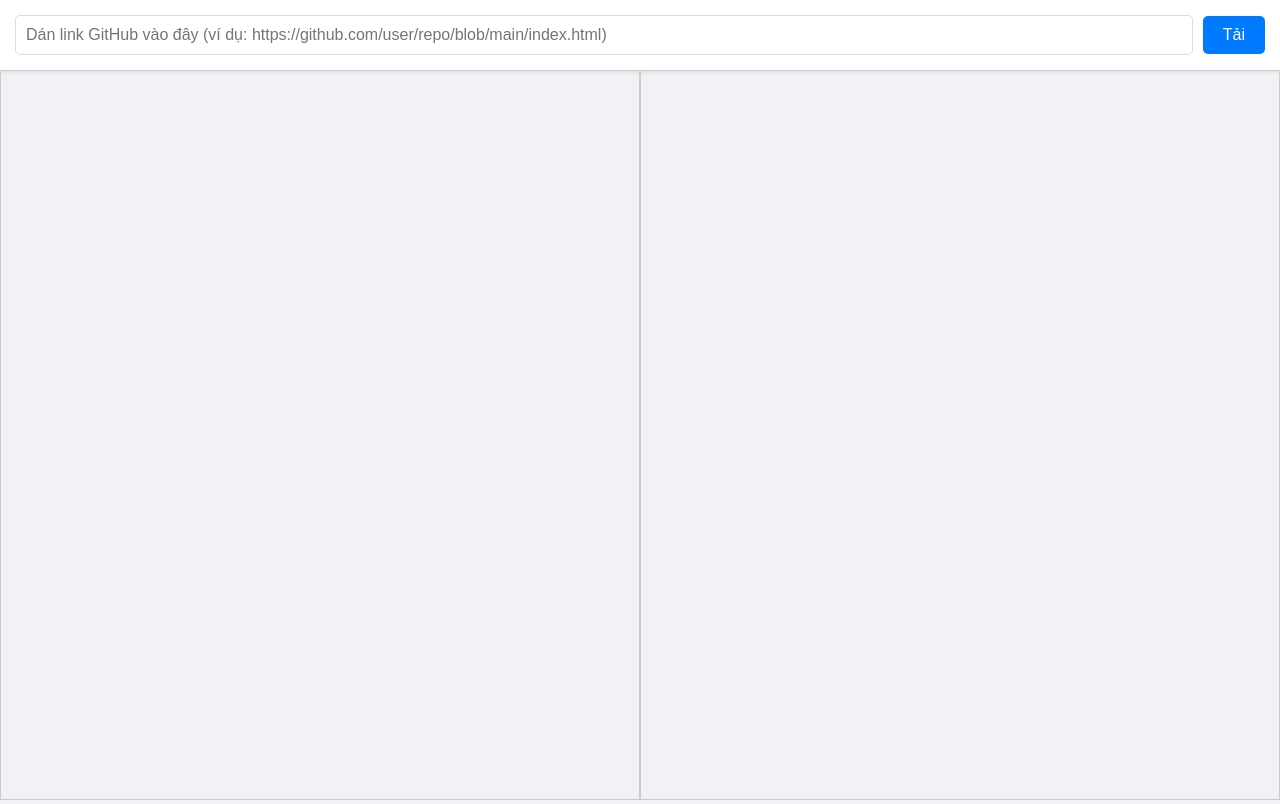
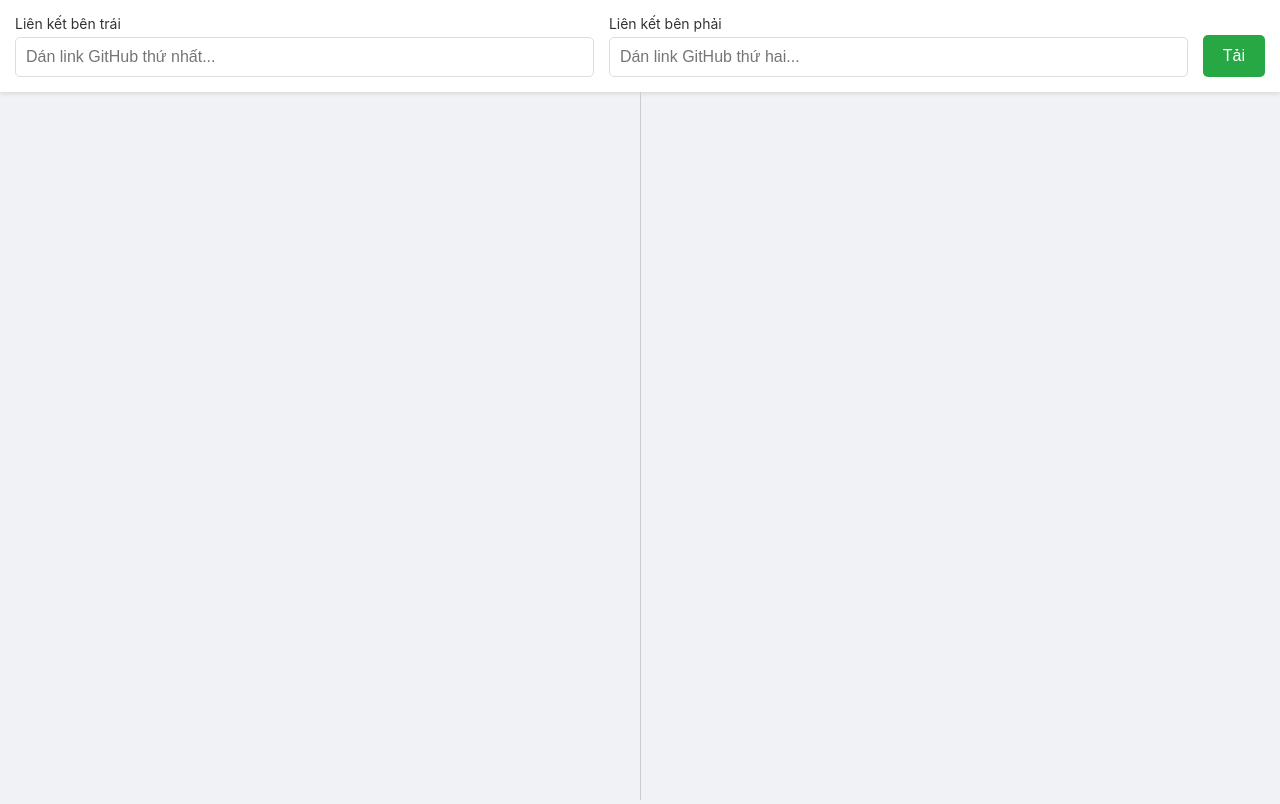
Before and after one commit to truongkhaai136-dot/chiagithub, a plain HTML site: page index.html in a window 1280 px wide. Drawn offline with Linux system fonts and the light colour scheme.

Commit message:
Update index.html

```diff
--- a/index.html
+++ b/index.html
@@ -3,7 +3,7 @@
 <head>
     <meta charset="UTF-8">
     <meta name="viewport" content="width=device-width, initial-scale=1.0">
-    <title>Trình xem GitHub song song</title>
+    <title>Trình xem GitHub chia đôi màn hình</title>
     <style>
         body, html {
             margin: 0;
@@ -14,33 +14,26 @@
             flex-direction: column;
             background-color: #f0f2f5;
         }
-        .container {
-            display: flex;
-            flex: 1; /* Cho phép container lấp đầy không gian còn lại */
-            width: 100%;
-            height: calc(100vh - 70px); /* Chiều cao trừ đi phần input */
-        }
-        .panel {
-            flex: 1;
-            height: 100%;
-            border: 1px solid #ccc;
-            box-sizing: border-box; /* Đảm bảo padding và border không làm tăng kích thước */
-        }
-        iframe {
-            width: 100%;
-            height: 100%;
-            border: none;
-        }
-        .input-bar {
+        .input-container {
             padding: 15px;
             background-color: #fff;
             box-shadow: 0 2px 4px rgba(0,0,0,0.1);
             display: flex;
-            gap: 10px;
+            gap: 15px;
             align-items: center;
+            justify-content: space-around;
         }
-        #github-url {
-            flex-grow: 1;
+        .input-group {
+            flex: 1;
+            display: flex;
+            flex-direction: column;
+        }
+        .input-group label {
+            margin-bottom: 5px;
+            font-size: 14px;
+            color: #333;
+        }
+        .input-group input[type="text"] {
             padding: 10px;
             border: 1px solid #ddd;
             border-radius: 5px;
@@ -49,26 +42,52 @@
         #load-btn {
             padding: 10px 20px;
             border: none;
-            background-color: #007bff;
+            background-color: #28a745;
             color: white;
             border-radius: 5px;
             font-size: 16px;
             cursor: pointer;
             transition: background-color 0.3s;
+            align-self: flex-end; /* Căn chỉnh nút với cuối ô input */
+            height: 42px; /* Đặt chiều cao bằng ô input */
         }
         #load-btn:hover {
-            background-color: #0056b3;
+            background-color: #218838;
+        }
+        .content-container {
+            display: flex;
+            flex: 1; /* Lấp đầy không gian còn lại */
+        }
+        .panel {
+            flex: 1; /* Mỗi bên chiếm 50% */
+            height: 100%;
+            border-left: 1px solid #ccc;
+        }
+        .panel:first-child {
+            border-left: none;
+        }
+        iframe {
+            width: 100%;
+            height: 100%;
+            border: none;
         }
     </style>
 </head>
 <body>
 
-    <div class="input-bar">
-        <input type="text" id="github-url" placeholder="Dán link GitHub vào đây (ví dụ: https://github.com/user/repo/blob/main/index.html)">
+    <div class="input-container">
+        <div class="input-group">
+            <label for="url1">Liên kết bên trái</label>
+            <input type="text" id="url1" placeholder="Dán link GitHub thứ nhất...">
+        </div>
+        <div class="input-group">
+            <label for="url2">Liên kết bên phải</label>
+            <input type="text" id="url2" placeholder="Dán link GitHub thứ hai...">
+        </div>
         <button id="load-btn">Tải</button>
     </div>
 
-    <div class="container">
+    <div class="content-container">
         <div class="panel">
             <iframe id="iframe1" src="about:blank"></iframe>
         </div>
@@ -78,20 +97,26 @@
     </div>
 
     <script>
+        // Hàm chuyển đổi URL GitHub thành URL xem trước
+        function getPreviewUrl(githubUrl) {
+            if (!githubUrl) return "about:blank";
+            // Sử dụng dịch vụ htmlpreview.github.io để render file từ GitHub
+            return 'https://htmlpreview.github.io/?' + githubUrl;
+        }
+
         document.getElementById('load-btn').addEventListener('click', function() {
-            // Lấy URL từ input
-            const githubUrl = document.getElementById('github-url').value.trim();
+            // Lấy URL từ hai ô input
+            const url1 = document.getElementById('url1').value.trim();
+            const url2 = document.getElementById('url2').value.trim();
 
-            if (githubUrl) {
-                // Chuyển đổi URL GitHub thông thường thành URL có thể xem trước
-                const previewUrl = 'https://htmlpreview.github.io/?' + githubUrl;
+            if (!url1 && !url2) {
+                alert('Vui lòng nhập ít nhất một URL.');
+                return;
+            }
 
-                // Cập nhật nguồn cho cả hai iframe
-                document.getElementById('iframe1').src = previewUrl;
-                document.getElementById('iframe2').src = previewUrl;
-            } else {
-                alert('Vui lòng nhập một URL GitHub.');
-            }
+            // Cập nhật nguồn cho từng iframe tương ứng
+            document.getElementById('iframe1').src = getPreviewUrl(url1);
+            document.getElementById('iframe2').src = getPreviewUrl(url2);
         });
     </script>
 
```
